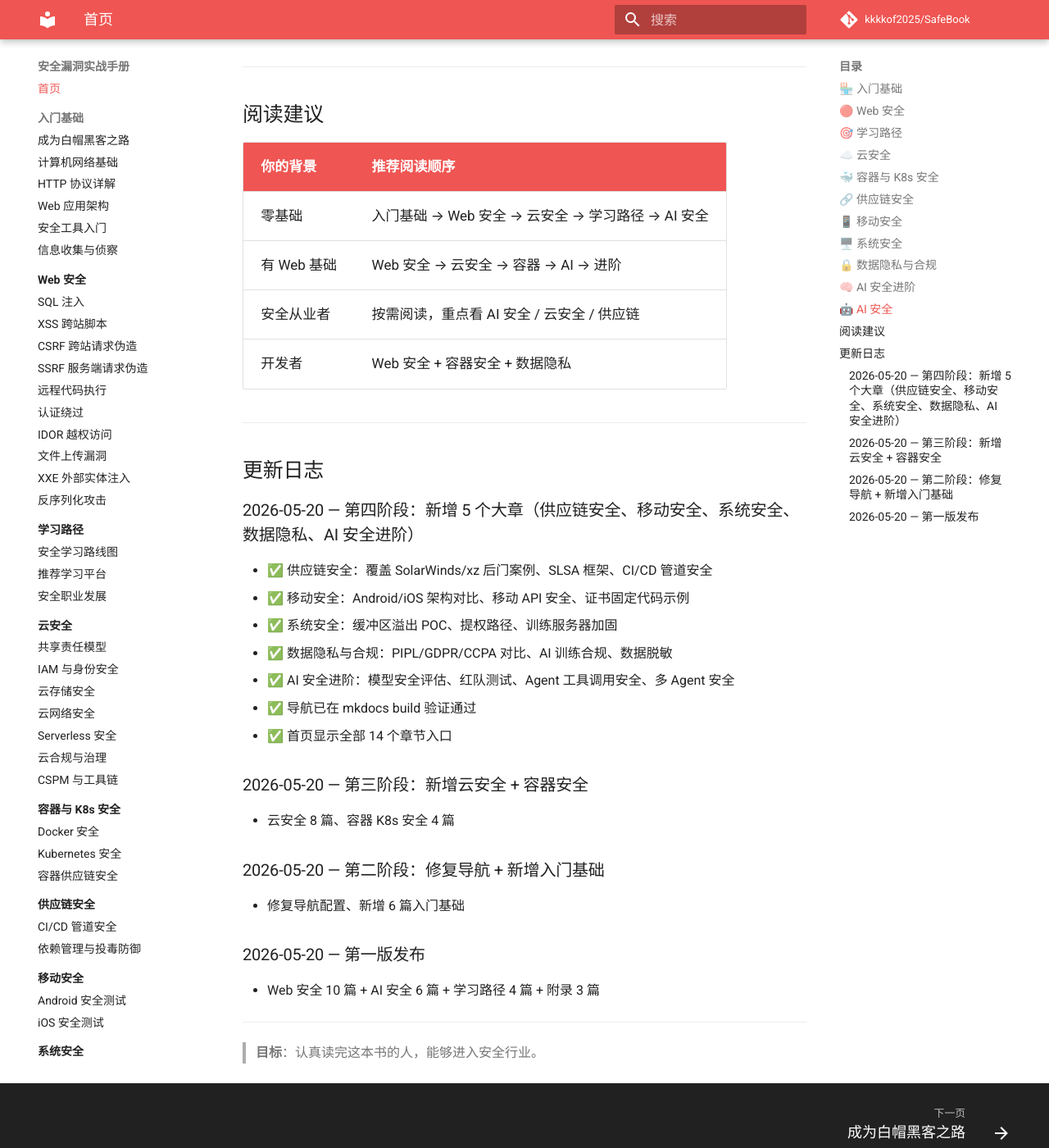
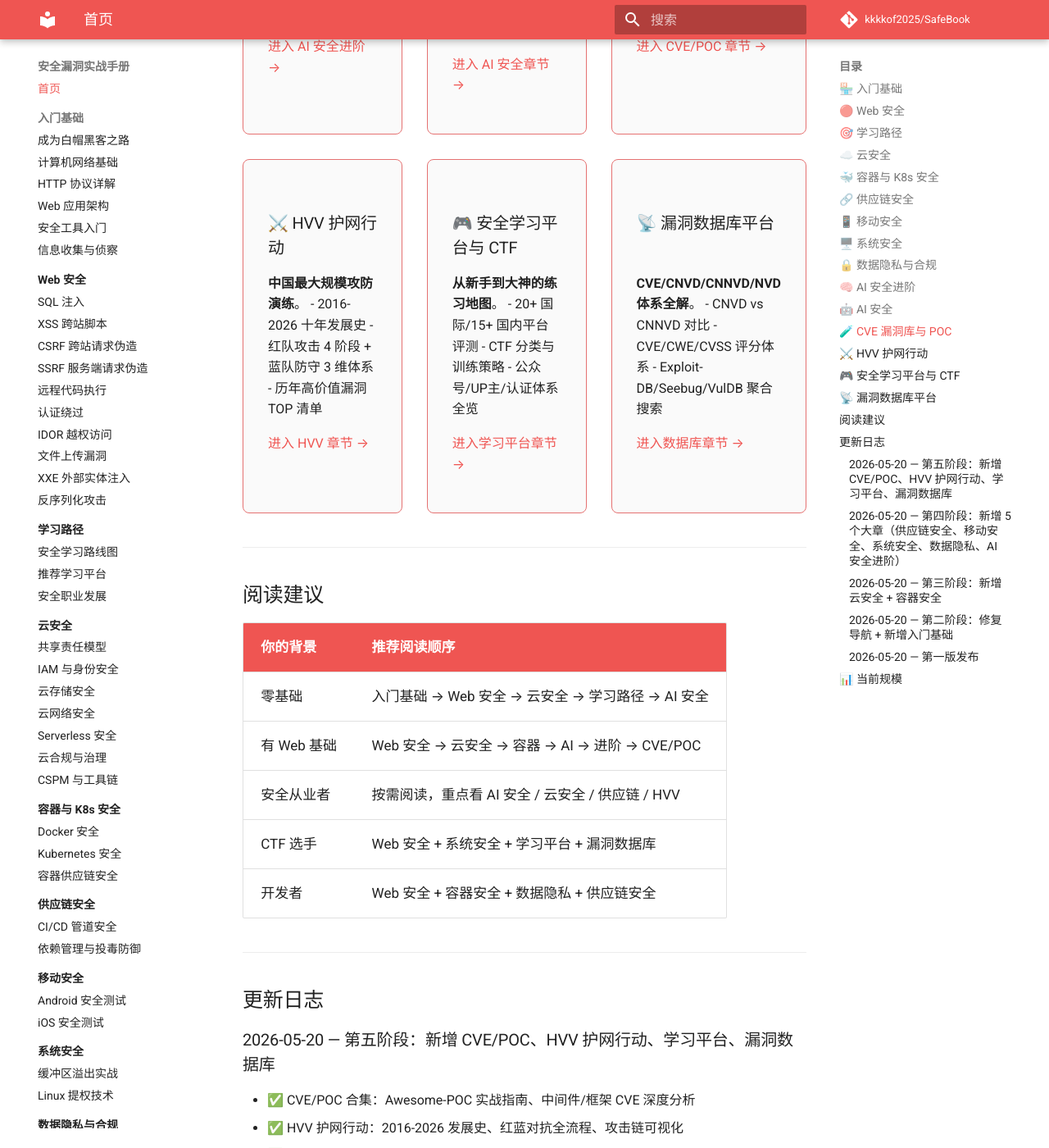
Before and after one commit to kkkkof2025/SafeBook, an MkDocs documentation site: the page built from docs/index.md, in a window 1280 px wide and 1400 px high, scrolled down 1983 px. Shown: the whole window at 82% size. Built offline with MkDocs 1.6.1 and Material for MkDocs 9.7.7, drawn with Linux system fonts in a browser that asks for light colours; comment, search, counter and statistics services are not loaded; some of the changed text lies outside the part shown.

Commit message:
fix: 更新首页显示全部18个章节 + 触发自动部署刷新
- 补充CVE/POC/HVV/学习平台/漏洞数据库5个章节卡片
- 更新阅读建议表和更新日志
- 新增规模统计表(18章/70+文章/72页面)
- 触发GitHub Actions重新构建和部署

预期效果: Material主题完整呈现(导航/搜索/目录)

```diff
--- a/docs/index.md
+++ b/docs/index.md
@@ -141,6 +141,54 @@
 
 </div>
 
+<div class="feature-card" markdown="1">
+
+### 🧪 CVE 漏洞库与 POC
+**中间件与框架漏洞实战合集**。
+- Awesome-POC 使用指南
+- WebLogic/Shiro/Spring CVE 深度分析
+- 真实漏洞复现与 POC 代码
+
+[进入 CVE/POC 章节 →](cve-poc/index.md)
+
+</div>
+
+<div class="feature-card" markdown="1">
+
+### ⚔️ HVV 护网行动
+**中国最大规模攻防演练**。
+- 2016-2026 十年发展史
+- 红队攻击 4 阶段 + 蓝队防守 3 维体系
+- 历年高价值漏洞 TOP 清单
+
+[进入 HVV 章节 →](hvv/index.md)
+
+</div>
+
+<div class="feature-card" markdown="1">
+
+### 🎮 安全学习平台与 CTF
+**从新手到大神的练习地图**。
+- 20+ 国际/15+ 国内平台评测
+- CTF 分类与训练策略
+- 公众号/UP主/认证体系全览
+
+[进入学习平台章节 →](security-platforms/index.md)
+
+</div>
+
+<div class="feature-card" markdown="1">
+
+### 📡 漏洞数据库平台
+**CVE/CNVD/CNNVD/NVD 体系全解**。
+- CNVD vs CNNVD 对比
+- CVE/CWE/CVSS 评分体系
+- Exploit-DB/Seebug/VulDB 聚合搜索
+
+[进入数据库章节 →](vulnerability-databases/index.md)
+
+</div>
+
 </div>
 
 ---
@@ -150,13 +198,23 @@
 | 你的背景 | 推荐阅读顺序 |
 |----------|-------------|
 | 零基础 | 入门基础 → Web 安全 → 云安全 → 学习路径 → AI 安全 |
-| 有 Web 基础 | Web 安全 → 云安全 → 容器 → AI → 进阶 |
-| 安全从业者 | 按需阅读，重点看 AI 安全 / 云安全 / 供应链 |
-| 开发者 | Web 安全 + 容器安全 + 数据隐私 |
+| 有 Web 基础 | Web 安全 → 云安全 → 容器 → AI → 进阶 → CVE/POC |
+| 安全从业者 | 按需阅读，重点看 AI 安全 / 云安全 / 供应链 / HVV |
+| CTF 选手 | Web 安全 + 系统安全 + 学习平台 + 漏洞数据库 |
+| 开发者 | Web 安全 + 容器安全 + 数据隐私 + 供应链安全 |
 
 ---
 
 ## 更新日志
+
+### 2026-05-20 — 第五阶段：新增 CVE/POC、HVV 护网行动、学习平台、漏洞数据库
+- ✅ CVE/POC 合集：Awesome-POC 实战指南、中间件/框架 CVE 深度分析
+- ✅ HVV 护网行动：2016-2026 发展史、红蓝对抗全流程、攻击链可视化
+- ✅ 安全学习平台与 CTF：20+ 国际/15+ 国内平台、CTF 策略、WeChat 公众号
+- ✅ 漏洞数据库平台：CNVD/CNNVD/NVD/CVE/CWE/CVSS/CPE 全体系
+- ✅ GitHub Actions 自动部署（对齐 prompts 项目）
+- ✅ README.md：项目简介 + Badges + 路线图
+- ✅ 首页显示全部 18 个章节入口
 
 ### 2026-05-20 — 第四阶段：新增 5 个大章（供应链安全、移动安全、系统安全、数据隐私、AI 安全进阶）
 - ✅ 供应链安全：覆盖 SolarWinds/xz 后门案例、SLSA 框架、CI/CD 管道安全
@@ -164,8 +222,6 @@
 - ✅ 系统安全：缓冲区溢出 POC、提权路径、训练服务器加固
 - ✅ 数据隐私与合规：PIPL/GDPR/CCPA 对比、AI 训练合规、数据脱敏
 - ✅ AI 安全进阶：模型安全评估、红队测试、Agent 工具调用安全、多 Agent 安全
-- ✅ 导航已在 mkdocs build 验证通过
-- ✅ 首页显示全部 14 个章节入口
 
 ### 2026-05-20 — 第三阶段：新增云安全 + 容器安全
 - 云安全 8 篇、容器 K8s 安全 4 篇
@@ -178,4 +234,13 @@
 
 ---
 
-> **目标**：认真读完这本书的人，能够进入安全行业。
+## 📊 当前规模
+
+| 指标 | 数值 |
+|------|------|
+| **章节** | 18 |
+| **文章** | 70+ |
+| **HTML 页面** | 72 |
+| **自动部署** | GitHub Actions ✅ |
+
+> **目标**：让认真读完这本书的人，能够进入安全行业。
```
